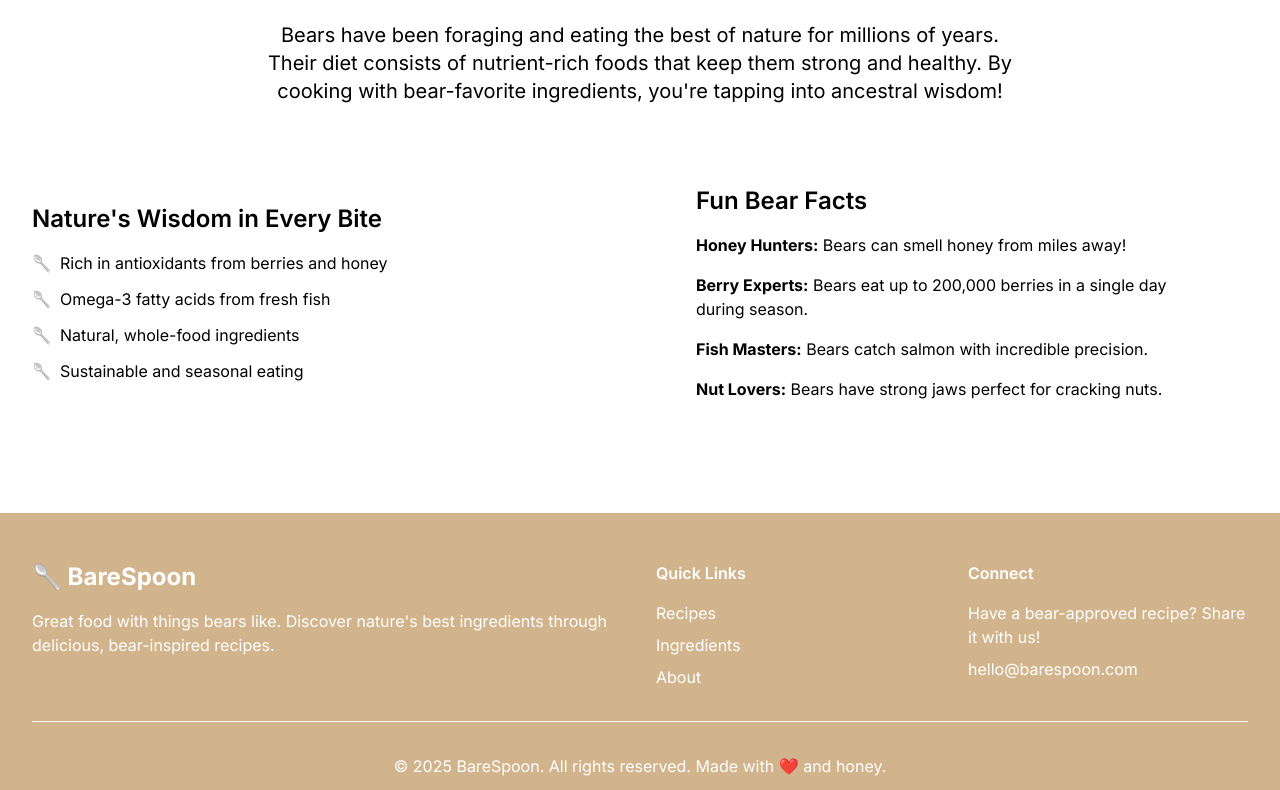
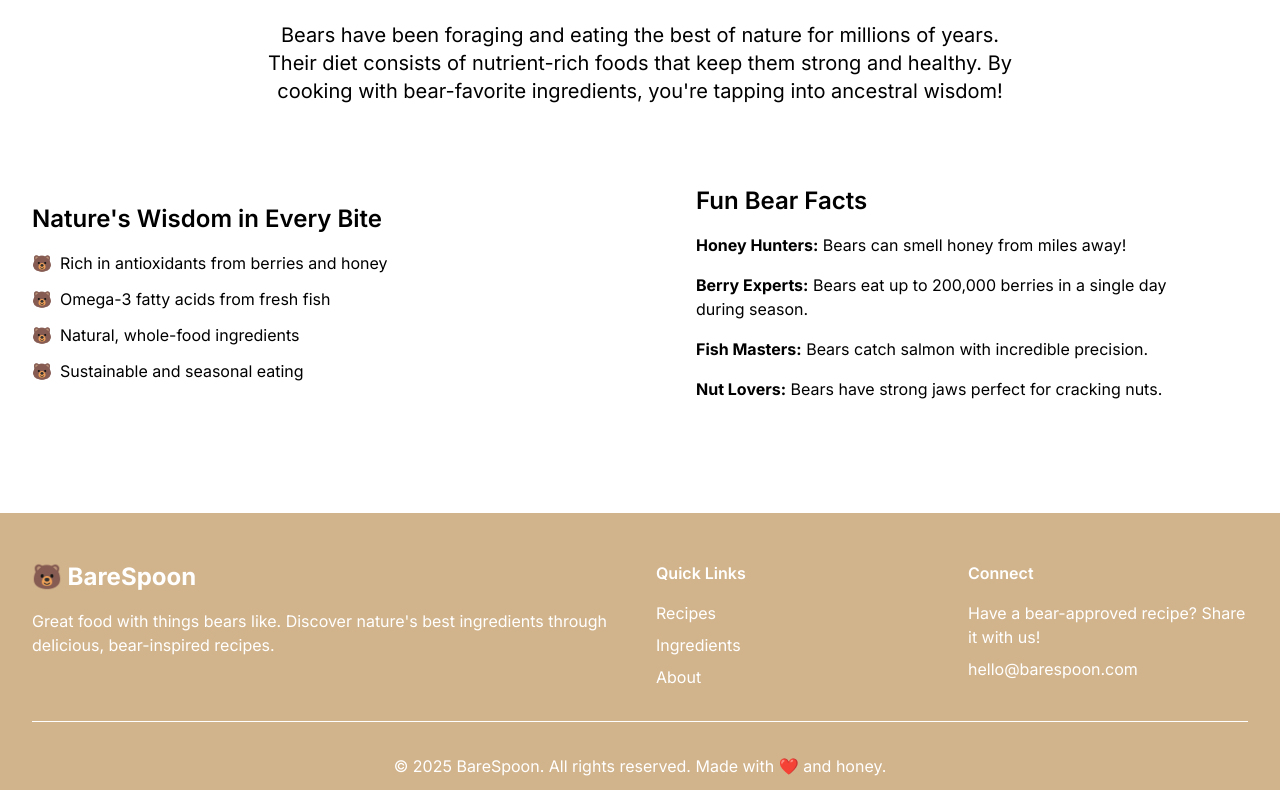
Before and after one commit to CrowdGenerator/nextjs-barespoon.com, a Next.js app: page / in a window 1280 px wide. Shown: the part 2007-2797 px from the top of the page. Built offline with nearby package versions, Linux system fonts and the light colour scheme.

Commit message:
Revert to bear icons: change spoon emojis back to bear emojis in components and update favicon to bear design

```diff
--- a/app/components/About.tsx
+++ b/app/components/About.tsx
@@ -20,19 +20,19 @@ export function About() {
             </h3>
             <ul className="space-y-3 text-bear-700">
                 <li className="flex items-start">
-                  <span className="text-bear-800 mr-2">🥄</span>
+                   <span className="text-bear-800 mr-2">🐻</span>
                   <span>Rich in antioxidants from berries and honey</span>
                 </li>
                 <li className="flex items-start">
-                  <span className="text-bear-800 mr-2">🥄</span>
+                   <span className="text-bear-800 mr-2">🐻</span>
                   <span>Omega-3 fatty acids from fresh fish</span>
                 </li>
                 <li className="flex items-start">
-                  <span className="text-bear-800 mr-2">🥄</span>
+                   <span className="text-bear-800 mr-2">🐻</span>
                   <span>Natural, whole-food ingredients</span>
                 </li>
                 <li className="flex items-start">
-                  <span className="text-bear-800 mr-2">🥄</span>
+                   <span className="text-bear-800 mr-2">🐻</span>
                   <span>Sustainable and seasonal eating</span>
                 </li>
             </ul>
--- a/app/components/Footer.tsx
+++ b/app/components/Footer.tsx
@@ -4,7 +4,7 @@ export function Footer() {
       <div className="max-w-7xl mx-auto px-4 sm:px-6 lg:px-8">
         <div className="grid md:grid-cols-4 gap-8">
           <div className="md:col-span-2">
-            <div className="text-2xl font-bold mb-4">🥄 BareSpoon</div>
+             <div className="text-2xl font-bold mb-4">🐻 BareSpoon</div>
             <p className="text-bear-200 mb-4">
               Great food with things bears like. Discover nature's best ingredients
               through delicious, bear-inspired recipes.
--- a/app/components/Header.tsx
+++ b/app/components/Header.tsx
@@ -10,7 +10,7 @@ export function Header() {
       <div className="max-w-7xl mx-auto px-4 sm:px-6 lg:px-8">
         <div className="flex justify-between items-center py-4">
            <div className="flex items-center">
-              <div className="text-2xl font-bold text-white">🥄 BareSpoon</div>
+               <div className="text-2xl font-bold text-white">🐻 BareSpoon</div>
            </div>
 
           <nav className="hidden md:flex space-x-8">
```
Also changed, not shown: public/favicon.svg, 1 other file (tests, documents, lock files or other folders).
